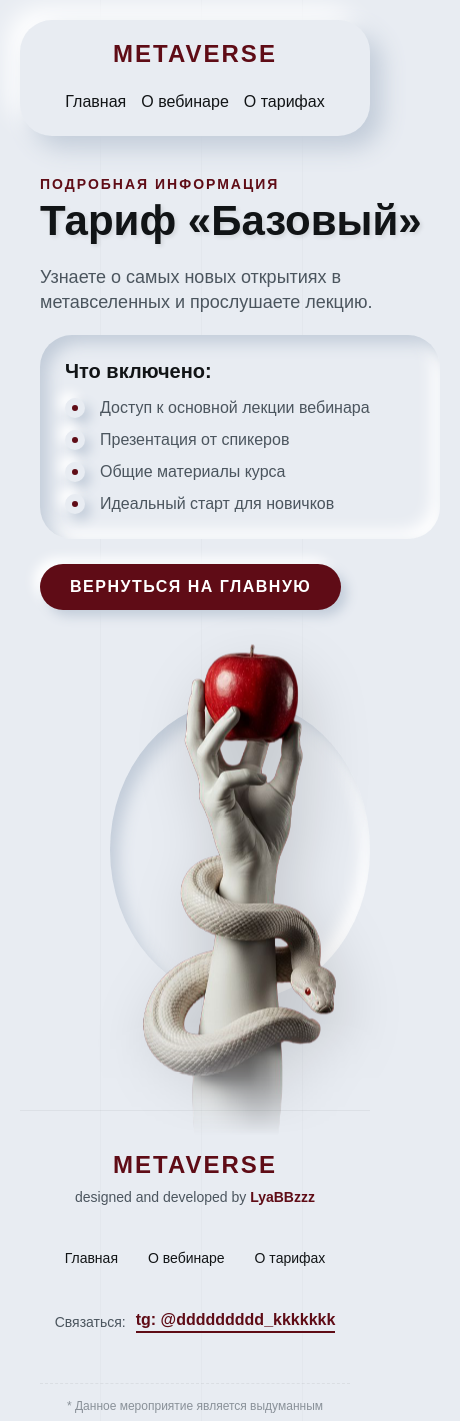
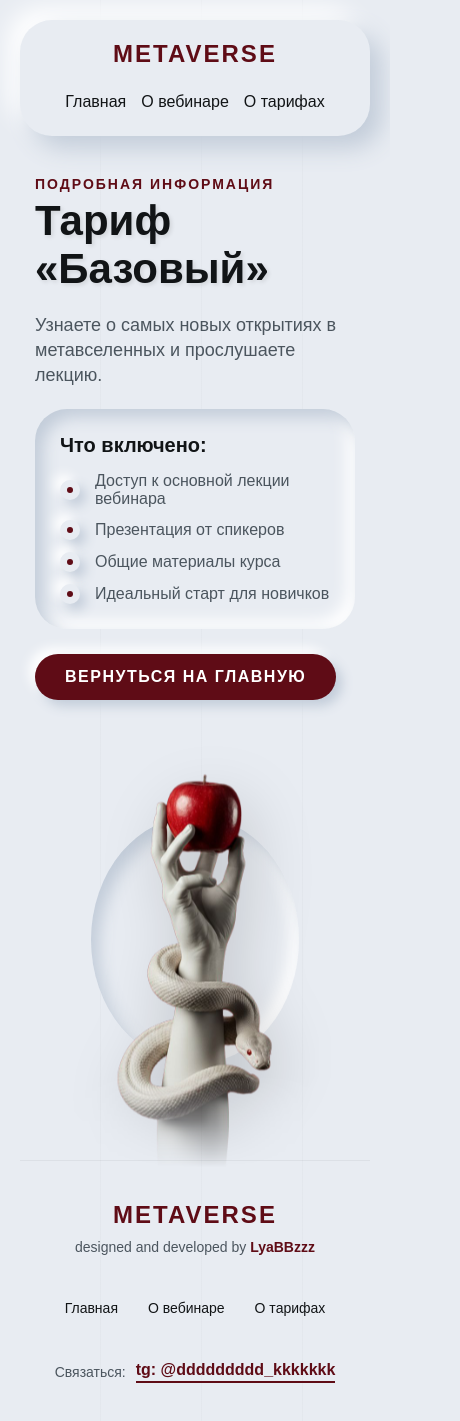
Before and after one commit to LyaBBzzz/MetaVerseSITE, a React (Vite) app: page /tariffs/1 in a window 390 px wide. Shown: the top 1421 px of the page, 460 px wide, since content can reach past the window. Built offline with nearby package versions, Linux system fonts and the light colour scheme; a web font is replaced by a local one.

Commit message:
fixed prblms with mob version

```diff
--- a/src/components/Hero.css
+++ b/src/components/Hero.css
@@ -206,3 +206,18 @@
     min-height: auto;
   }
 }
+
+@media (max-width: 480px) {
+  .title-left, .title-right {
+    font-size: 40px;
+  }
+  .hero-title-split {
+    top: 40px;
+    padding: 0 10px;
+  }
+  .hero-image-wrapper {
+    max-width: 250px;
+    height: 250px;
+    margin: 30px auto 0;
+  }
+}
--- a/src/components/Tariffs.jsx
+++ b/src/components/Tariffs.jsx
@@ -19,7 +19,7 @@ const Tariffs = () => {
     {
       id: 3,
       title: "Премиум",
-      desc: "Получите ответы на\u00A0свои вопросы и\u00A0сможете задать вопросы",
+      desc: "Получите ответы на\u00A0 вопросы и\u00A0сможете задать свои",
       img: "/images/2.png"
     }
   ];
--- /dev/null
+++ b/src/pages/TariffInfo.css
@@ -0,0 +1,50 @@
+.tariff-info-container {
+  max-width: 1200px;
+  margin: 0 auto;
+  display: flex;
+  gap: 40px;
+  align-items: center;
+  padding: 0 20px;
+  flex-wrap: wrap;
+}
+
+.tariff-info-content {
+  flex: 1 1 500px;
+  display: flex;
+  flex-direction: column;
+  gap: 20px;
+}
+
+.tariff-info-image-container {
+  flex: 1 1 400px;
+  display: flex;
+  justify-content: center;
+  align-items: center;
+  position: relative;
+  aspect-ratio: 1 / 1;
+  min-height: 400px;
+}
+
+@media (max-width: 768px) {
+  .tariff-info-container {
+    padding: 0 15px;
+    gap: 30px;
+  }
+
+  .tariff-info-content,
+  .tariff-info-image-container {
+    flex: 1 1 100%;
+  }
+
+  .tariff-info-image-container {
+    min-height: 300px;
+    margin-top: 40px; /* Prevent overlapping with text above */
+  }
+}
+
+@media (max-width: 480px) {
+  .tariff-info-image-container {
+    min-height: 250px;
+    margin-top: 50px;
+  }
+}
--- a/src/pages/TariffInfo.jsx
+++ b/src/pages/TariffInfo.jsx
@@ -1,5 +1,6 @@
 import React, { useEffect } from 'react';
 import { useParams } from 'react-router-dom';
+import './TariffInfo.css';
 
 const TariffInfo = () => {
   const { id } = useParams();
@@ -47,10 +48,10 @@ const TariffInfo = () => {
   const tariff = tariffsData[id] || tariffsData[1];
 
   return (
-    <div className="animate-fade-in-up" style={{ maxWidth: '1200px', margin: '0 auto', display: 'flex', gap: '40px', alignItems: 'center', padding: '0 20px', flexWrap: 'wrap' }}>
+    <div className="animate-fade-in-up tariff-info-container">
 
       {/* Контентная часть (слева) */}
-      <div style={{ flex: '1 1 500px', display: 'flex', flexDirection: 'column', gap: '20px' }}>
+      <div className="tariff-info-content">
 
         <div>
           <h3 style={{ color: 'var(--accent-red)', fontSize: '14px', letterSpacing: '2px', textTransform: 'uppercase', marginBottom: '5px' }}>
@@ -98,7 +99,7 @@ const TariffInfo = () => {
       </div>
 
       {/* Изображение (справа) */}
-      <div style={{ flex: '1 1 400px', display: 'flex', justifyContent: 'center', alignItems: 'center', position: 'relative', aspectRatio: '1 / 1', minHeight: '400px' }}>
+      <div className="tariff-info-image-container">
         {/* Неоморфный круг на фоне для эффекта */}
         <div className="neumorphic-card" style={{
           position: 'absolute',
--- a/src/pages/WebinarInfo.css
+++ b/src/pages/WebinarInfo.css
@@ -45,6 +45,7 @@
 
   .webinar-image-container {
     min-height: 300px;
+    margin-top: 60px;
   }
 }
 
```
